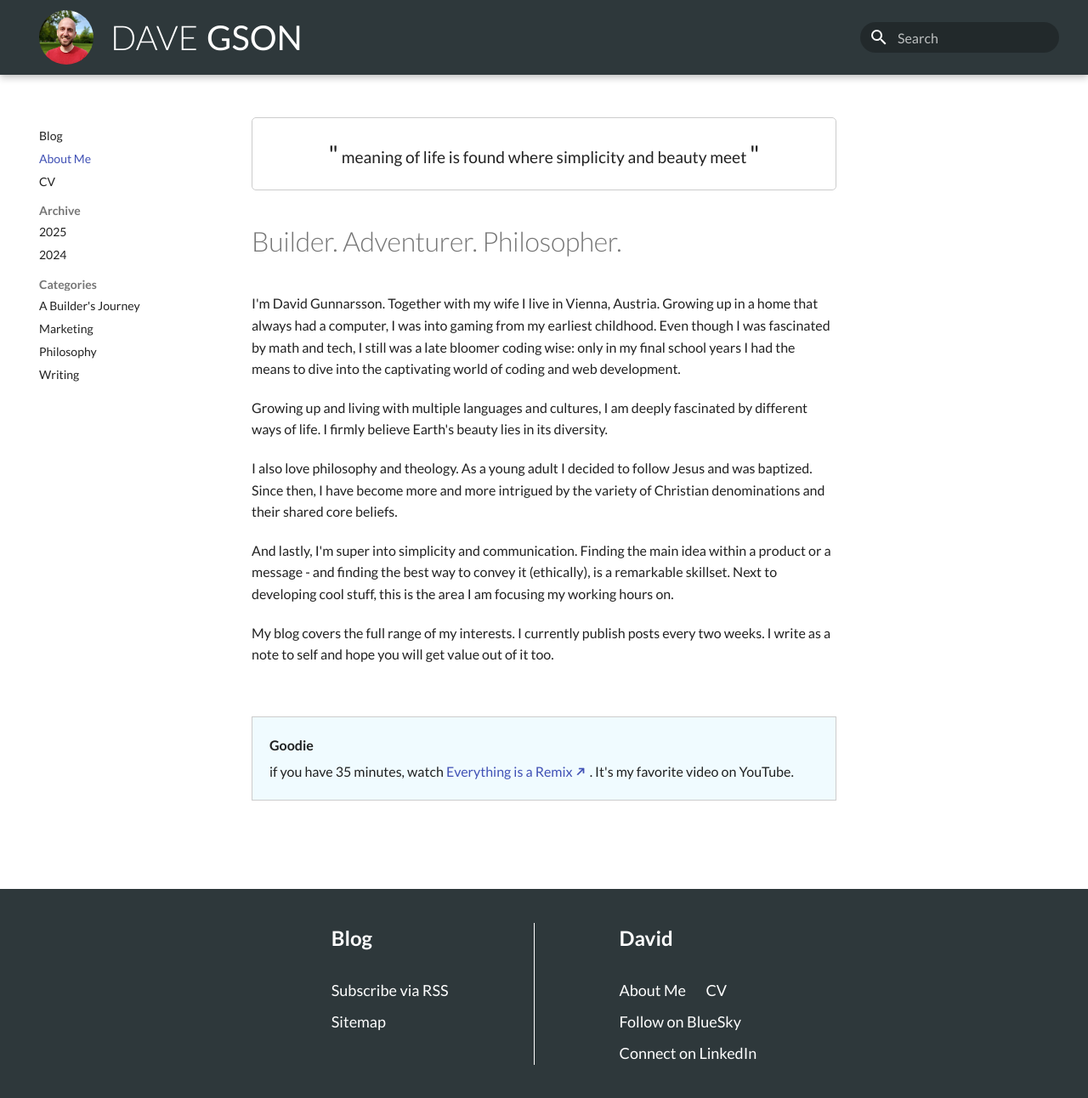
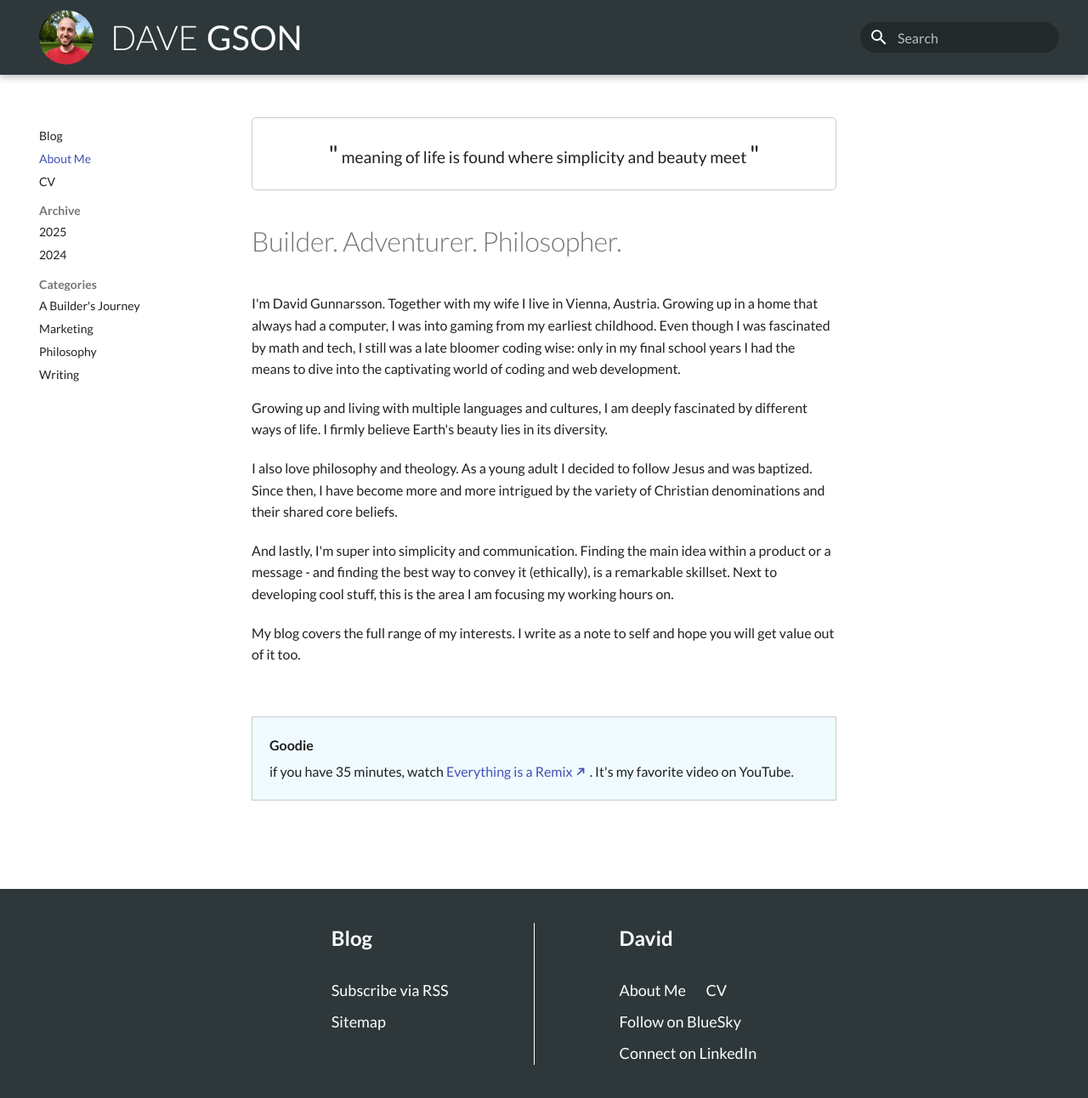
Before and after one commit to davegson/davegson.com, an MkDocs documentation site: the page built from docs/about/index.md, in a window 1280 px wide and 1293 px high. Shown: the whole window at 85% size. Built offline with MkDocs 1.6.1 and Material for MkDocs 9.7.7, drawn with Linux system fonts in a browser that asks for light colours; plug-ins that fetch from the network failed and are left out.

Commit message:
Remove schedule as it's not currently upheld

```diff
--- a/docs/about/index.md
+++ b/docs/about/index.md
@@ -19,7 +19,7 @@ I also love philosophy and theology. As a young adult I decided to follow Jesus
 
 And lastly, I'm super into simplicity and communication. Finding the main idea within a product or a message - and finding the best way to convey it (ethically), is a remarkable skillset. Next to developing cool stuff, this is the area I am focusing my working hours on.
 
-My blog covers the full range of my interests. I currently publish posts every two weeks. I write as a note to self and hope you will get value out of it too.
+My blog covers the full range of my interests. I write as a note to self and hope you will get value out of it too.
 
 <div class="goodie">
   if you have 35 minutes, watch <a href="https://www.youtube.com/watch?v=nJPERZDfyWc">Everything is a Remix</a>. It's my favorite video on YouTube.
```
